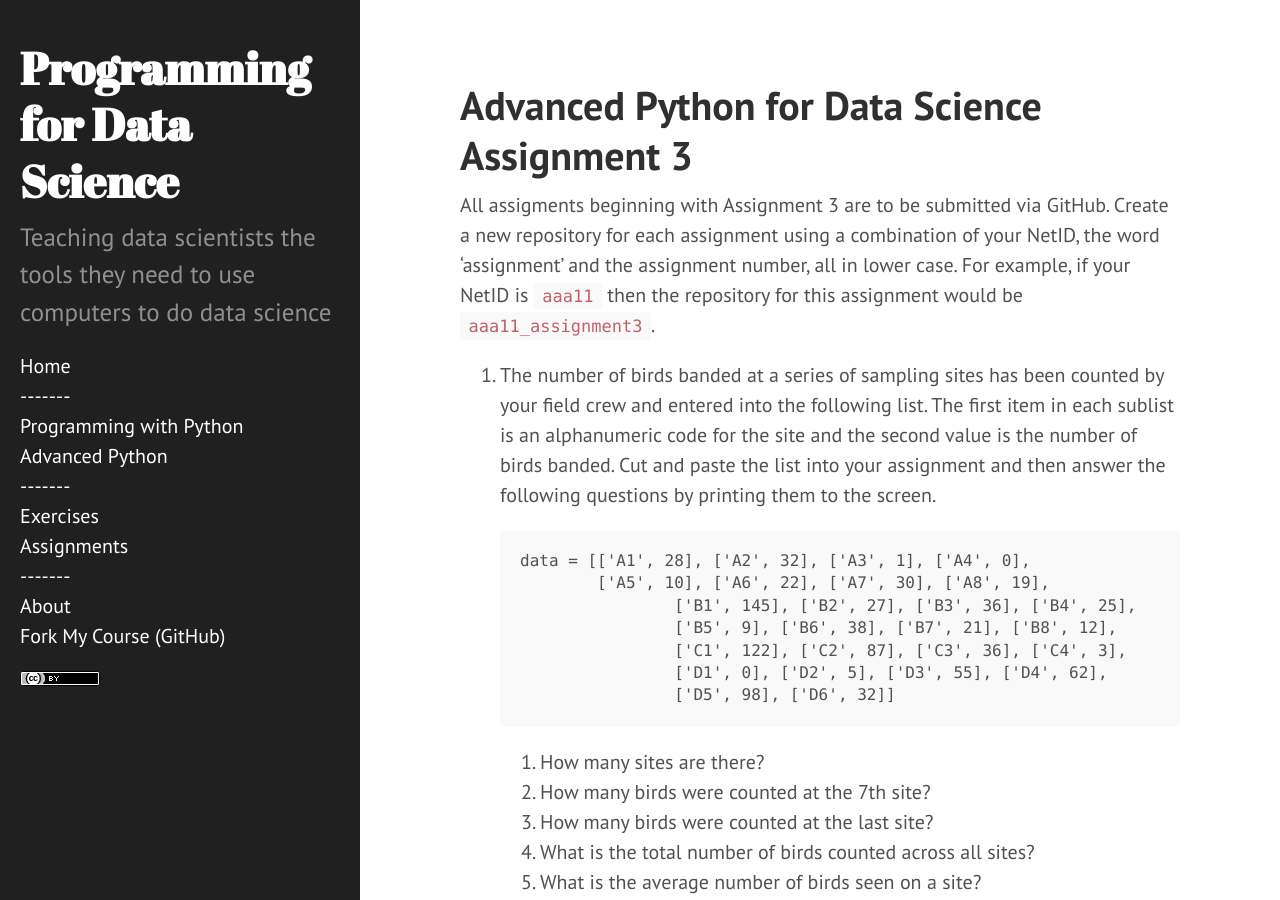
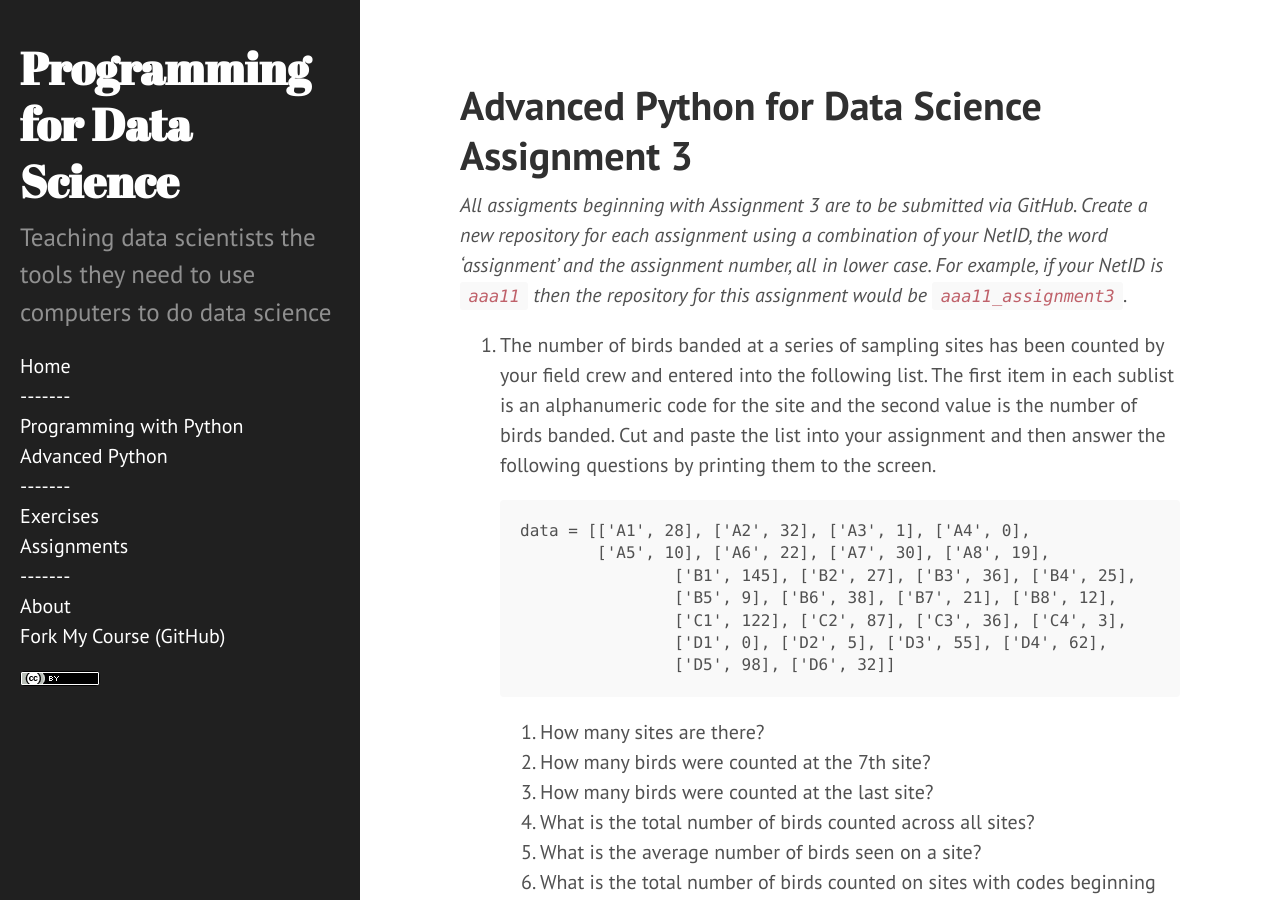
Before and after one commit to nyu-cds/courses, a Jekyll site: the page built from assignments/advanced-3.md, in a window 1280 px wide and 900 px high. Built offline with Jekyll 4.4.1, drawn with Linux system fonts in a browser that asks for light colours.

Commit message:
Add emph.
Signed-off-by: Watson, Gregory <g.watson@computer.org>

```diff
--- a/assignments/advanced-3.md
+++ b/assignments/advanced-3.md
@@ -4,9 +4,9 @@
 exercises: ['Basic Python 1', 'Basic Python 2', 'Higher Order Functions 2']
 ---
 
-All assigments beginning with Assignment 3 are to be submitted via GitHub. Create
+*All assigments beginning with Assignment 3 are to be submitted via GitHub. Create
 a new repository for each assignment using a combination of your NetID, the word
 'assignment' and the assignment number, all in lower case. For example, if your
-NetID is `aaa11` then the repository for this assignment would be `aaa11_assignment3`.
+NetID is `aaa11` then the repository for this assignment would be `aaa11_assignment3`.*
 
 {% include assignment.html %}
```
